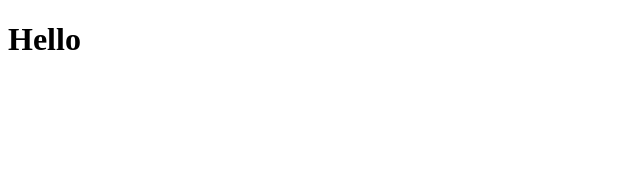
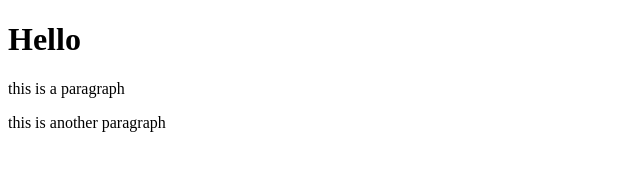
Before and after one commit to Mikerlange1/git-test-, a plain HTML site: page index.html in a window 1280 px wide. Shown: the whole page, without its empty margins (0-640 px from the left). Drawn offline with Linux system fonts and the light colour scheme.

Commit message:
second commit

```diff
--- a/index.html
+++ b/index.html
@@ -2,6 +2,8 @@
 <html>
 <body>
     <h1> Hello  </h1>
+    <p>this is a paragraph</p>
+    <p>this is another paragraph</p>
 </body>
 
 
```
